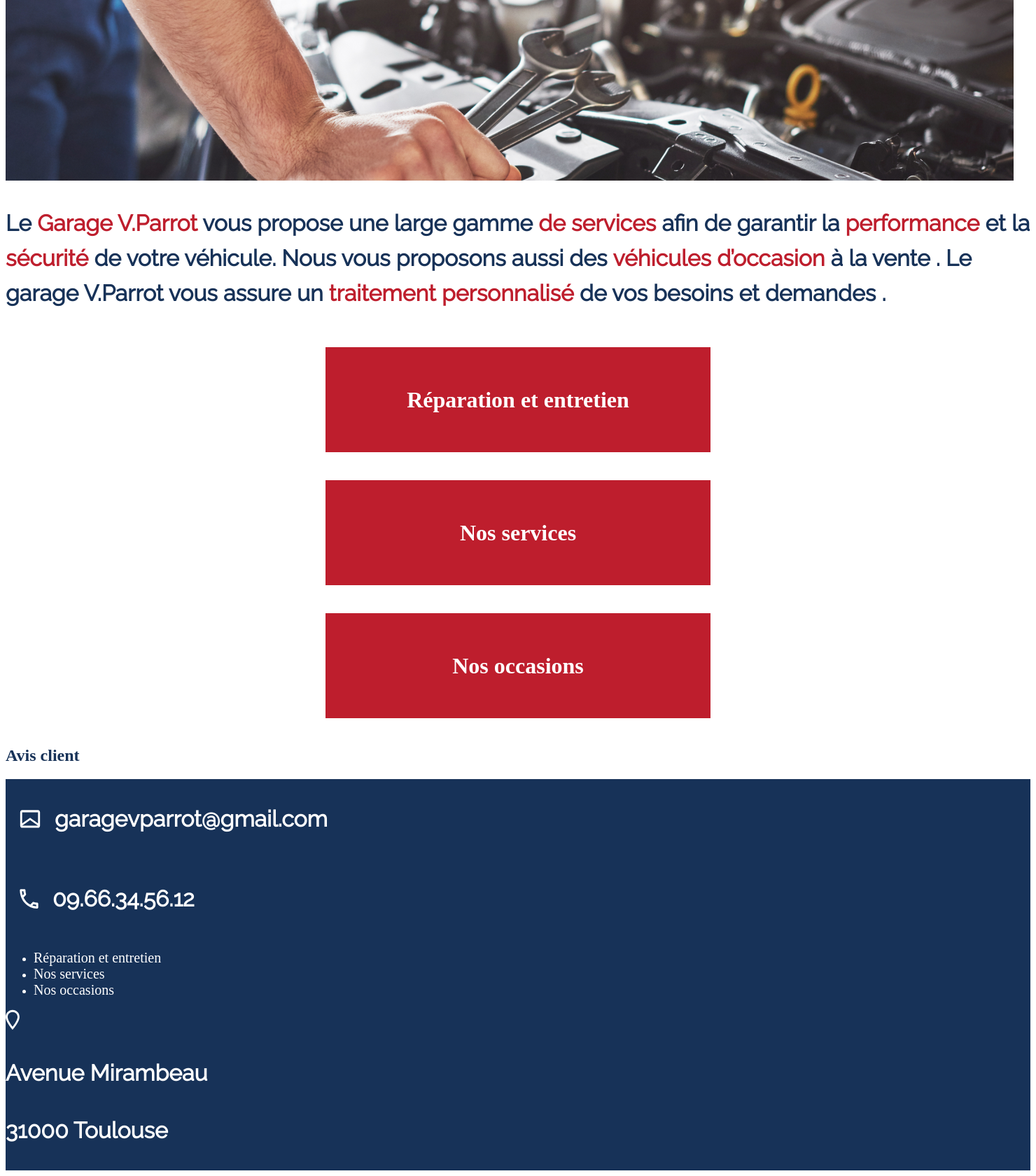
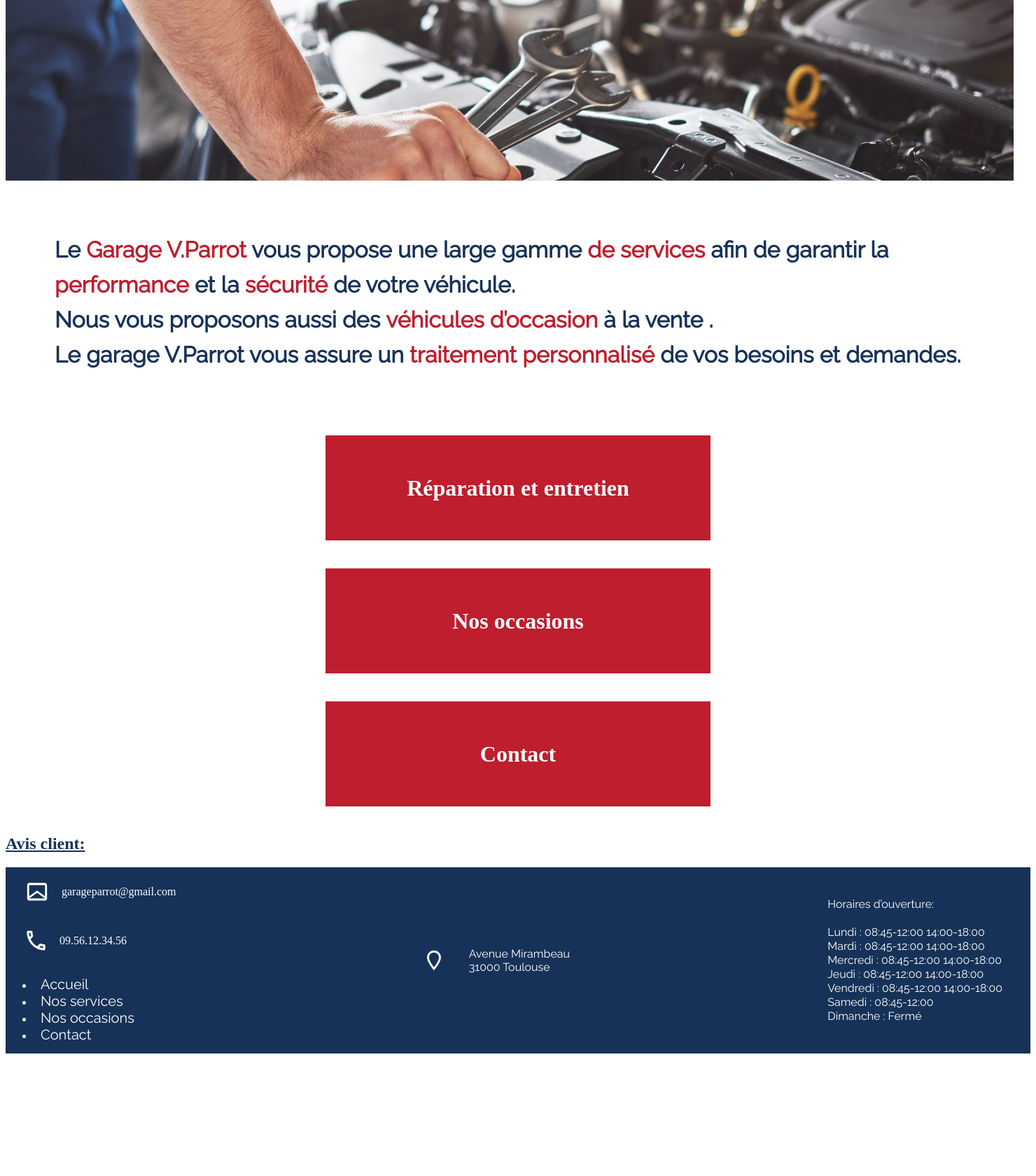
Before and after one commit to Ccel85/Garage_Parrot, a PHP site: page /html/accueil.php in a window 1480 px wide. Shown: the part 665-2345 px from the top of the page at 70% size. After the commit the page ends 2170 px from the top, so only its background shows below. Run offline with PHP 8.4, Linux system fonts and the light colour scheme.

Commit message:
finalisation footer

```diff
--- a/css/style.css
+++ b/css/style.css
@@ -60,11 +60,12 @@
     border: none;
 }
 
-p{
+.promesse{
     font-family: Raleway;
     font-size: 32px;
     font-weight: bold;
     line-height: 50px;
+    padding: 20px;
 }
 span{
     color:#be1e2d;
@@ -87,24 +88,192 @@
     height: 130px;
     margin: 20px;
     }
+
+.button:hover {
+    background-color:#173258;
+    transition : 0.7s ;
+    }
+
 .button a{
     color: white;
 }
-footer{
+
+h3{
+    font-size: 20px;
+    font-weight: normal;
+    text-decoration: underline;
+
+}
+
+h2{
+    text-decoration: underline;
+    }
+
+.mecanique{
     display: flex;
+    justify-content: space-evenly;
+    align-items: center;
+    font-size: 32px;
+    }
+.texteMecanique{
+display: flex;
+flex-direction: column;
+align-items: center;
+}
+.mecanique h2{
+    color: #be1e2d;
+
+}
+.mecanique img,p{
+    margin: 50px;
+}
+.carrosserie{
+    display: flex;
+    justify-content: space-evenly;
+    align-items: center;
+    font-size: 32px;
+    }
+.texteCarrosserie{
+display: flex;
+flex-direction: column;
+align-items: center;
+}
+.carrosserie h2{
+    color: #be1e2d;
+
+}
+.carrosserie img{
+    margin: 50px;
+}
+
+.info{
+    border: 4px solid #173258;
+    line-height: 50px;
+
+
+}
+.contact{
+    display: flex;
+    justify-content: space-evenly;
+    align-items: center;
+    font-size: 20px;
+    font-family: raleway;
+
+}
+form{
+    display: flex;
+    font-family: raleway;
+    margin: 1em 10px;
     flex-direction: column;
+    align-items: center;
+    font-size: 20px;
+}
+label{
+    margin: 10px;
+
+}
+input {
+height: 30px;
+width: 300px;
+}
+textarea{
+    width: 300px;
+}
+button{
+    background-color: #be1e2d;
+    color: white;
+    border: none;
+    padding: 15px;
+    font-family: raleway;
+    font-size: large;
+    font-weight: bold;
+    margin: 15px;
+}
+button:hover {
+    background-color:#173258;
+    transition : 0.7s ;
+}
+button:focus {
+    outline-color :#173258 ;
+    outline-style:solid ;
+    transition : 0.7s ;
+}
+.form{
+    color:#be1e2d;
+}
+/*footer*/
+footer a:-webkit-any-link {
+    color: white;
+    font-family: raleway;
+    font-size: 20px;
+    margin: 10px;
+}
+#navFooter{
+    display:flex;
+    flex-direction: column;
+    grid-area: navFooter;
+}
+.footerMail,.footerPhone{
+    display: flex;
+    align-items: center;
+    padding-left: 20px;
+    margin: 10px;
+    height: 50px;
+
+}
+.localisation{
+    display: flex;
+    align-items: center;
+    justify-content: center;
+    grid-area: localisation;
+    font-family: raleway;
+}
+
+.localisation img{
+    padding: 20px;
+    margin: 0px;
+
+}
+
+.horaires{
+    display: grid;
+    grid-column-start: 3;
+    justify-self: end;
+    align-self: center;
+    font-weight: lighter;
+    font-size: initial;
+    line-height: 20px;
+    margin: 20px;
+}
+.footer{
+    display: grid;
+    grid-template-areas:
+    "footerMail localisation horaires"
+    "footerPhone localisation horaires "
+    "navFooter localisation horaires";
+    grid-template-rows: auto;
+    grid-template-columns: auto;
     background-color: #173258;
     color: white;
 }
-.footer{
-    display: flex;
-    justify-content: flex-start;
+
+.horaires{
+    grid-area: horaires;
+    font-family: raleway;
 }
-.footer img{
-    margin: 20px;
+
+.footerMail{
+    grid-area: footerMail;
 }
-.menu a{
-    color: white;
-    font-size: 20px;
 
+.footerPhone{
+    grid-area: footerPhone;
 }
+
+.footer p {
+margin: 0px;
+padding: 20px;
+}
+a:hover{
+    text-decoration:underline#be1e2d 2px;
+}
--- a/html/accueil.php
+++ b/html/accueil.php
@@ -13,32 +13,32 @@
 <link href="https://fonts.googleapis.com/css2?family=Raleway&display=swap" rel="stylesheet">
 </head>
 <body>
-<?php include_once 'header.html';?>
+<?php include'header.html';?>
 <div>
     <img src="../assets/img/img_accueil.png"  alt="image_accueil">
 </div>
 <section>
-    <p>Le <span>Garage V.Parrot</span> vous propose une large gamme<span> de services</span>
-        afin de garantir la <span>performance</span> et la <span>sécurité</span> de votre véhicule.
-        Nous vous proposons aussi des <span>véhicules d’occasion</span> à la vente .
-        Le garage V.Parrot vous assure un <span> traitement personnalisé</span> de vos besoins et demandes .</p>
+    <p class="promesse">Le <span>Garage V.Parrot</span> vous propose une large gamme<span> de services</span>
+        afin de garantir la <span>performance</span> et la <span>sécurité</span> de votre véhicule.<br>
+        Nous vous proposons aussi des <span>véhicules d’occasion</span> à la vente .<br>
+        Le garage V.Parrot vous assure un <span> traitement personnalisé</span> de vos besoins et demandes.</p>
 </section>
 <section class="navButton">
     <div class="button">
-        <a href="reparation.php">Réparation et entretien</a>
+        <a href="nos_services.php">Réparation et entretien</a>
     </div>
     <div class="button">
-        <a href="services.php">Nos services</a>
+        <a href="nos_occasions.php">Nos occasions</a>
     </div>
     <div class="button">
-        <a href="occasion.php">Nos occasions</a>
+        <a href="contact.php">Contact</a>
     </div>
 </section>
 <section>
-    <h2>Avis client </h2>
+    <h2>Avis client:</h2>
     <div class="avis">
 
     </div>
 </section>
 </body>
-<?php include_once 'footer.html' ?>
+<?php include 'footer.html' ?>
--- a/html/footer.html
+++ b/html/footer.html
@@ -1,27 +1,39 @@
 <!DOCTYPE html>
-<html>
-<footer>
-  <div >
+<div class="container">
+    <footer class=" ">
     <div class="footer">
+        <div class="footerMail">
             <img src="../assets/logo/footer/Vector_email.svg">
-      <p>garagevparrot@gmail.com</p>
+            <p>garageparrot@gmail.com</p>
         </div>
-    <div class="footer">
+        <div class="footerPhone">
         <img src="../assets/logo/footer/Vector-3.svg">
-      <p>09.66.34.56.12</p>
+        <p>09.56.12.34.56</p>
         </div>
-    <div class="footer">
-      <ul class="menu">
-        <li><a>Réparation et entretien</a></li>
-        <li><a>Nos services</a></li>
-        <li><a>Nos occasions</a></li>
+        <nav>
+        <ul class="navFooter" id="navFooter">
+        <li class="nav-item"><a href="#" class="nav-link px-2 text-body-secondary">Accueil</a></li>
+        <li class="nav-item"><a href="#" class="nav-link px-2 text-body-secondary">Nos services</a></li>
+        <li class="nav-item"><a href="#" class="nav-link px-2 text-body-secondary">Nos occasions</a></li>
+        <li class="nav-item"><a href="#" class="nav-link px-2 text-body-secondary">Contact</a></li>
         </ul>
+    </nav>
+        <div class="localisation">
+            <img src="../assets/logo/footer/Vector.svg">
+            <p>Avenue Mirambeau <br>
+                31000 Toulouse</p>
+        </div>
+        <div class="horaires ">
+            <p>Horaires d’ouverture:<br><br>
+            Lundi : 08:45-12:00 14:00-18:00<br>
+            Mardi : 08:45-12:00 14:00-18:00<br>
+            Mercredi : 08:45-12:00 14:00-18:00<br>
+            Jeudi : 08:45-12:00 14:00-18:00<br>
+            Vendredi : 08:45-12:00 14:00-18:00<br>
+            Samedi : 08:45-12:00 <br>
+            Dimanche : Fermé<br>
+        </p>
         </div>
         </div>
-  <div class="localisation">
-    <img src="../assets/logo/footer/Vector.svg">
-    <p>Avenue Mirambeau</p>
-    <p>31000 Toulouse</p>
+    </footer>
     </div>
-  </footer>
-  </html>
```
Lines whose indentation alone changed are shown as unchanged.
